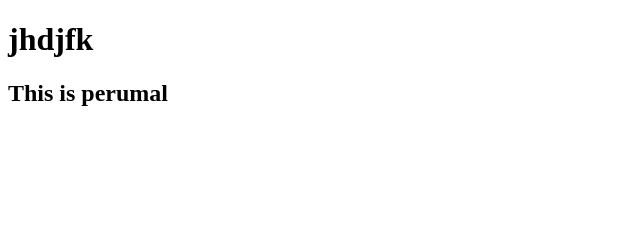
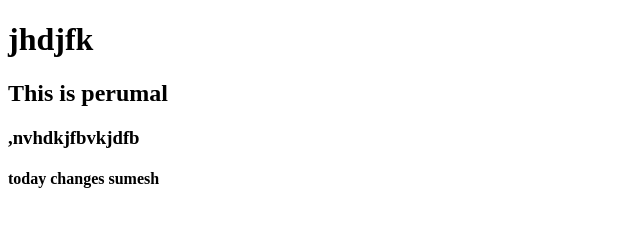
Before and after one commit to sumeshcomorins/comorins, a plain HTML site: page test.html in a window 1280 px wide. Shown: the whole page, without its empty margins (0-640 px from the left). Drawn offline with Linux system fonts and the light colour scheme.

Commit message:
new h4 tag

```diff
--- a/test.html
+++ b/test.html
@@ -9,5 +9,7 @@
 <body>
     <h1>jhdjfk</h1>
     <h2>This is perumal</h2>
+    <h3>,nvhdkjfbvkjdfb</h3>
+    <h4>today changes sumesh</h4>
 </body>
 </html>
```
